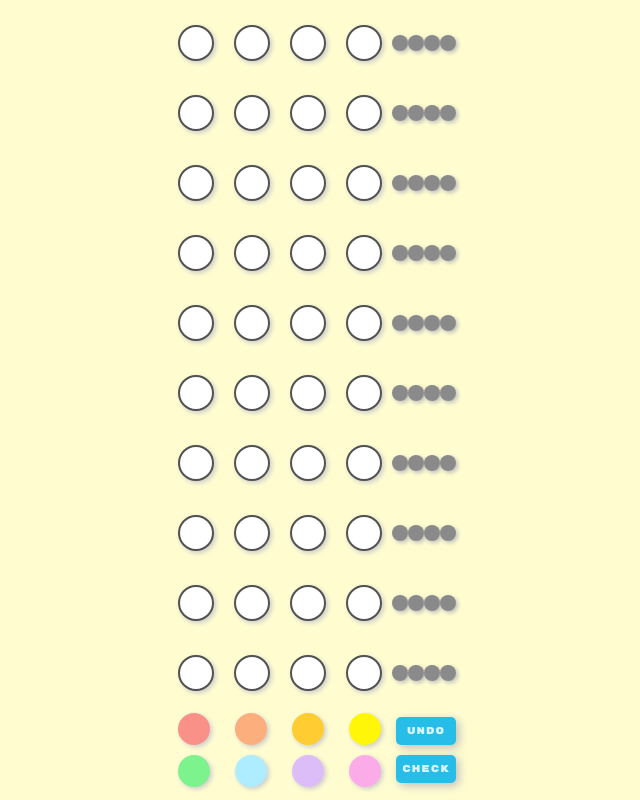
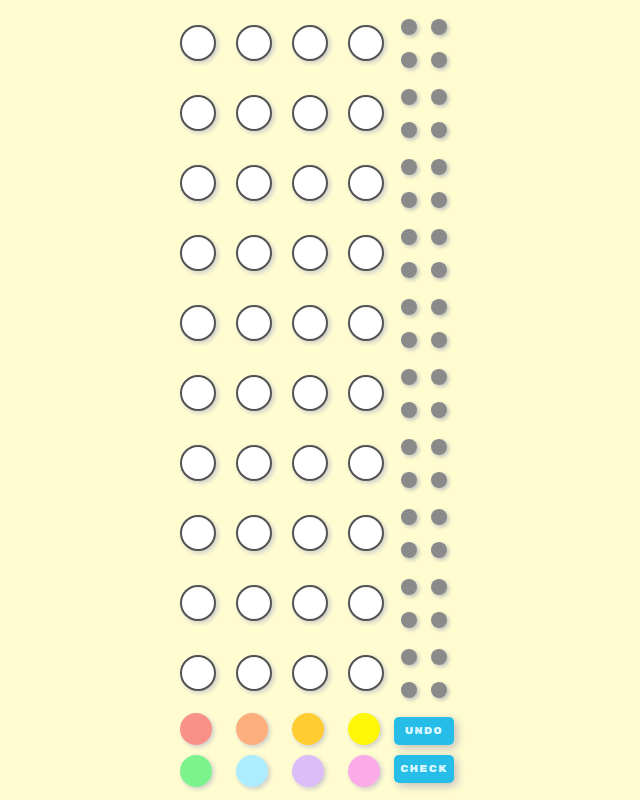
Before and after one commit to RosePatels/Mastermind, a Vue app: page / in a window 1280 px wide. Both pictures are taken after a click on the button "Play". Shown: the whole page, without its empty margins (328-968 px from the left). Built offline with nearby package versions, Linux system fonts and the light colour scheme.

Commit message:
Fix center issue

```diff
--- a/src/components/Board.vue
+++ b/src/components/Board.vue
@@ -120,7 +120,7 @@ const undoPeg = () => {
     align-items: center;
 }
 
-.key-pegs-container {
+.key-pegs-container div{
     display: flex;
     justify-content: center;
 
```
